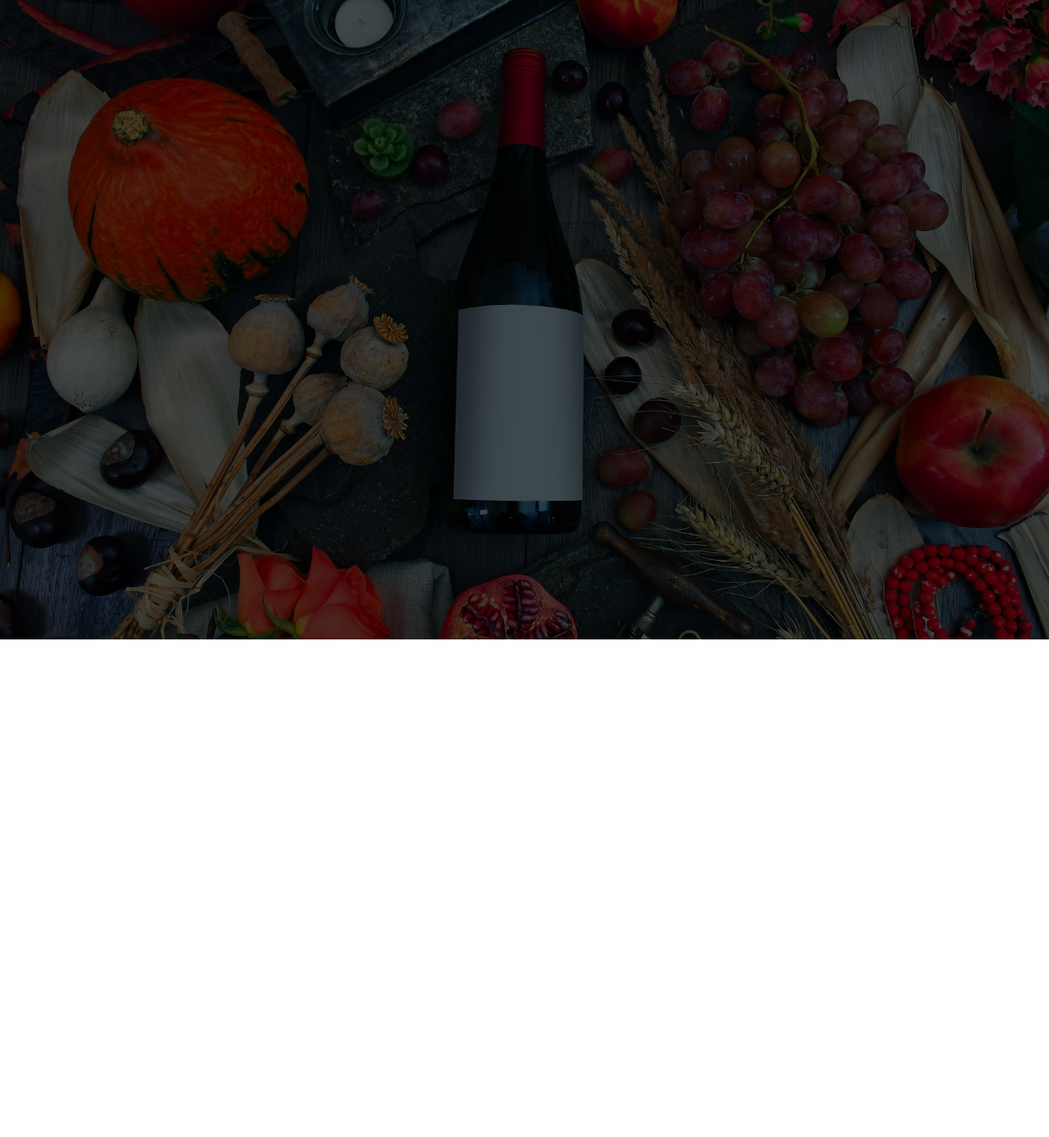
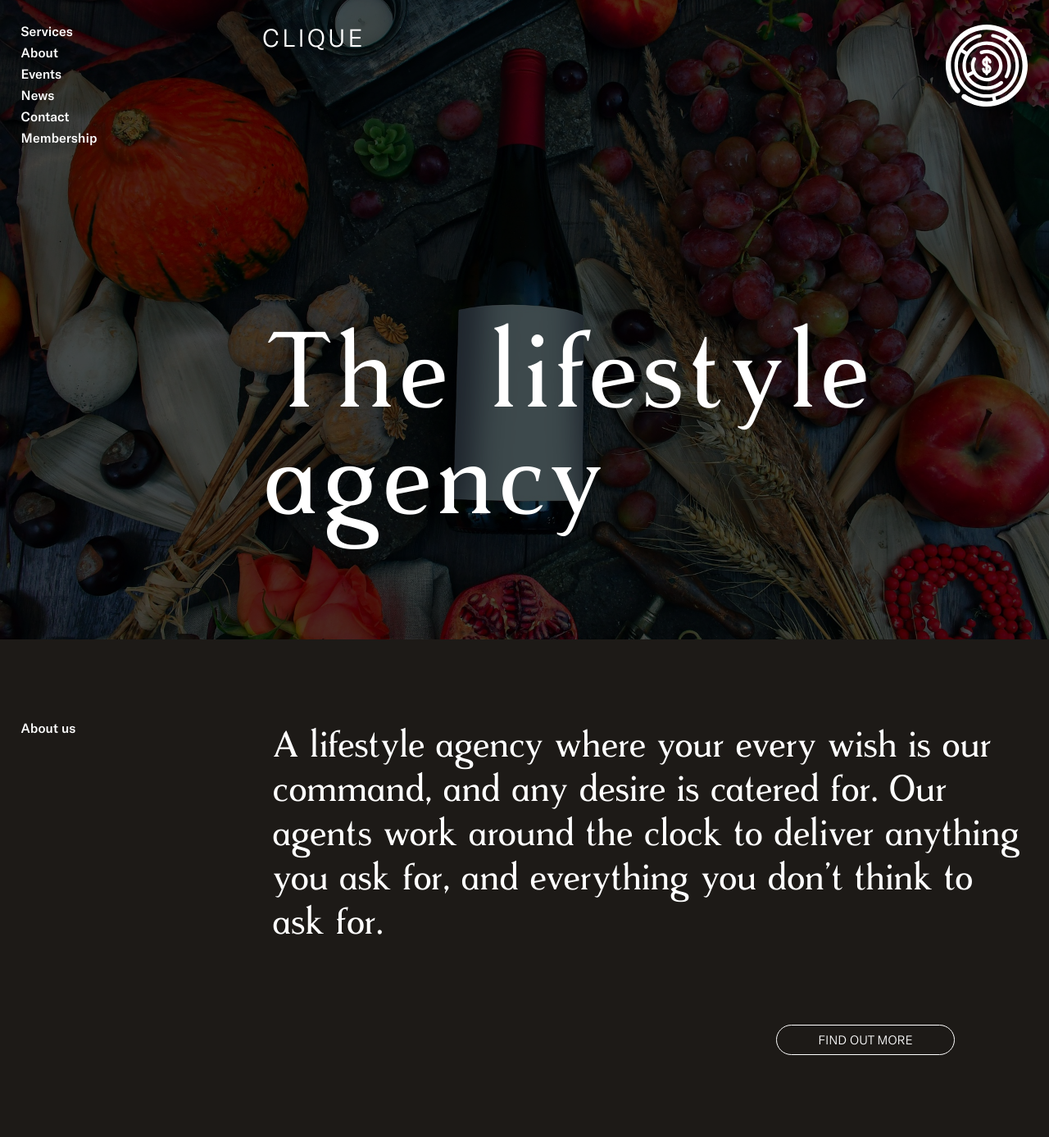
Before and after one commit to jelenaherceg/testtask, a website built with webpack: page src/index.html in a window 1280 px wide. Shown: the part 20-1407 px from the top of the page at 82% size. Before the commit the page ends 800 px from the top, so only its background shows below. Built offline with nearby package versions, Linux system fonts and the light colour scheme.

Commit message:
css changes

```diff
--- a/src/index.html
+++ b/src/index.html
@@ -19,10 +19,35 @@
                     <a href=".contact" class="menu-link">Contact</a>
                     <a href=".membership" class="menu-link">Membership</a>
                 </div>
+                <div class="clique-name">
+                    CLIQUE
+                </div>
+                <h1 class="big-title">
+                    The lifestyle agency
+                </h1>
+                <div class="round-icon" style="background-image: url('src/images/logo.svg')"></div>
             </div>
-
+        </div><!--header-->
+        <div class="brown-content-seciton">
+            <div class="about">
+                <div class="content-container">
+                    <div class="flex-container">
+                        <h3 class="section-title">
+                            About us
+                        </h3>
+                        <div class="intro">
+                            A lifestyle agency where your every wish is our command, and any desire is catered for.
+                            Our agents work around the clock to deliver anything you ask for, and everything you don’t think to ask for.
+                        </div>
+                    </div>
+                    <div class="button-container">
+                        <a href="" class="button">
+                            find out more
+                        </a>
+                    </div>
+                </div>
+            </div>
         </div>
-
 
     </div><!-- wrapper ends-->
 </div><!-- container ends-->
--- a/src/style/homepage.scss
+++ b/src/style/homepage.scss
@@ -1,15 +1,35 @@
+$brown: #1d1a17;
+$outside-padding: 2%;
+$container-spacing: 100px;
 body,html{
   width:100%;
   height:100%;
+  color: white;
 }
-$outside-padding: 2%;
+a{
+  text-decoration: none;
+}
 
+@mixin a-light{
+  font-family: america-light;
+}
+@mixin a-medium{
+  font-family: america-medium;
+}
+@mixin rasmus{
+  font-family: rasmus-normal;
+}
+@mixin bg-img{
+  background-repeat: no-repeat;
+  background-position: center;
+}
 .container{
   width: 100%;
   max-width: 1920px;
 }
 .wrapper{
   width: 100%;
+  max-width: 1920px;
 }
 .header{
   width: 100%;
@@ -21,8 +41,7 @@ $outside-padding: 2%;
   position: absolute;
   z-index: -1;
   background-size: cover;
-  background-repeat: no-repeat;
-  background-position: center;
+  @include bg-img;
 
   &::after{
     content: '';
@@ -37,3 +56,103 @@ $outside-padding: 2%;
   padding-right: $outside-padding;
   padding-left: $outside-padding;
 }
+.menu{
+  width: 24.2%;
+  padding-top: 50px;
+}
+.menu-link{
+  display: block;
+  width: auto;
+  color: white;
+  font-family: america-medium;
+  margin-bottom: 10px;
+  transition: all .5s cubic-bezier(.785,.135,.15,.86);
+  position: relative;
+  cursor: pointer;
+  font-size: 16px;
+
+  &:before{
+    content: "";
+    position: absolute;
+    left: 0;
+    top: 15px;
+    width: 80px;
+    height: 2px;
+    background-color: #ea5600;
+    will-change: transform;
+    opacity: 0;
+    transform: translateX(100%) translateZ(0);
+    transition: all .8s cubic-bezier(.785,.135,.15,.86);
+    z-index: 25;
+  }
+
+  &:hover{
+    &:before{
+      opacity: 1;
+      transform: translateX(-70%) translateZ(0);
+    }
+  }
+}
+.clique-name{
+  @include a-light;
+  font-size: 30px;
+  text-transform: uppercase;
+  letter-spacing: 3px;
+  position: absolute;
+  top: 50px;
+  left: 25%;
+}
+.round-icon{
+  @include bg-img;
+  background-size: contain;
+  width: 100px;
+  height: 100px;
+  position: absolute;
+  right: 2%;
+  top: 50px;
+}
+.big-title{
+  font-size: 130px;
+  letter-spacing: 7px;
+  @include rasmus;
+  padding-left: 24.2%;
+  padding-top: 25vh;
+}
+.brown-content-seciton{
+  background-color: $brown;
+  padding-top: 100px;
+}
+.section-title{
+  @include a-medium;
+  font-size: 16px;
+  flex: 1;
+  display: block;
+}
+.intro{
+  font-size: 45px;
+  @include rasmus;
+  padding-bottom: $container-spacing;
+  flex: 3;
+  line-height: 120%;
+}
+.flex-container{
+  display: flex;
+  justify-content: space-around;
+}
+.button-container{
+  padding-left: 75%;
+  padding-bottom: $container-spacing;
+}
+.button{
+  display: inline-block;
+  font-size: 15px;
+  text-transform: uppercase;
+  @include a-light;
+  border: 1px solid white;
+  border-radius: 40px;
+  color: white;
+  padding: 10px 50px;
+  &:active, &:hover{
+    color: white;
+  }
+}
--- a/src/style/index.scss
+++ b/src/style/index.scss
@@ -18,7 +18,3 @@
 @import "zkeleton/variables/grid-values";
 @import "zkeleton/functions/grid-size";
 @import "zkeleton/mixins/grid-builder";
-
-body {
-  font-family: bla;
-}
```
